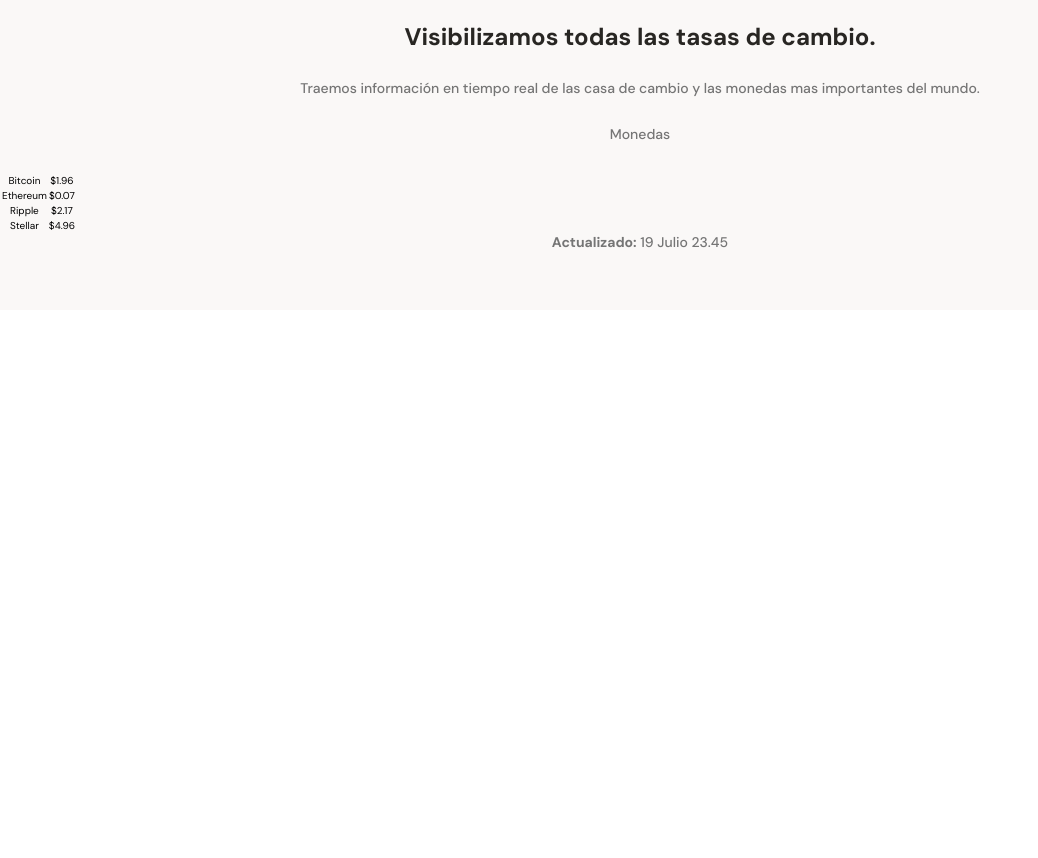
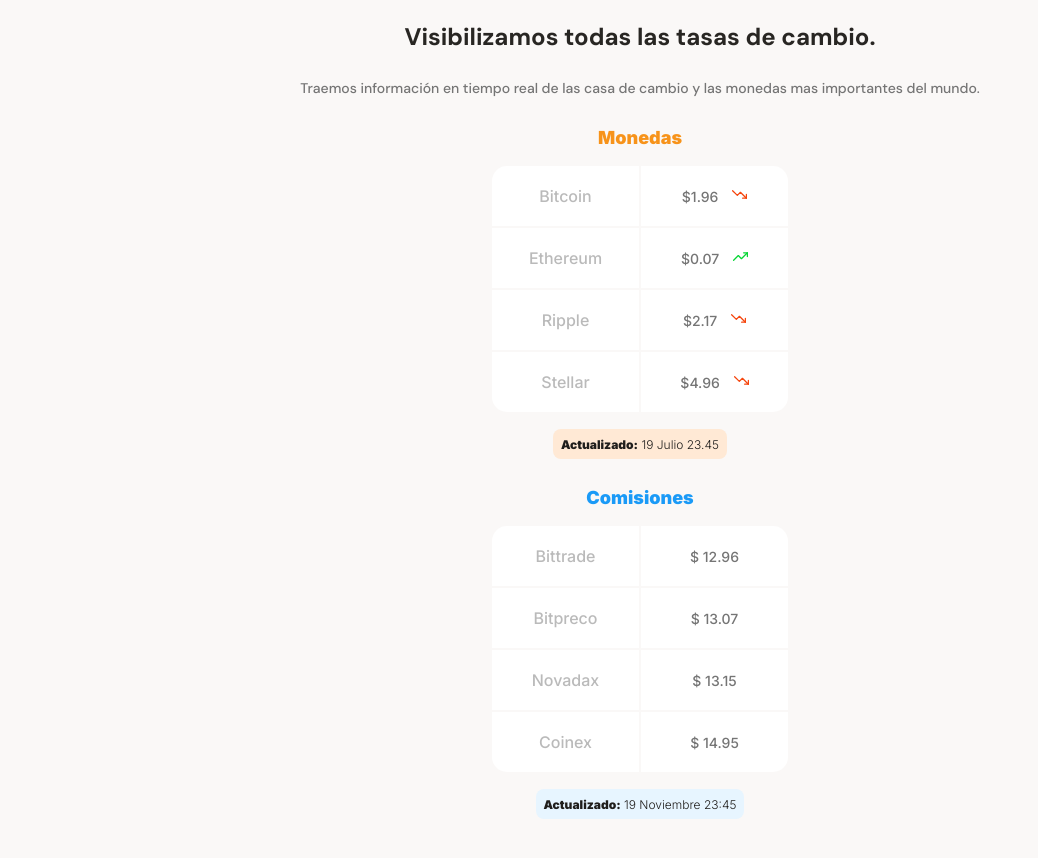
Before and after one commit to alfred3ks/batatabit, a plain HTML site: page index.html in a window 1280 px wide. Shown: the part 640-1498 px from the top of the page, without its empty margins (0-1038 px from the left). Before the commit the page ends 950 px from the top, so only its background shows below. Drawn offline with Linux system fonts and the light colour scheme.

Commit message:
Termino la sección de las tablas.

```diff
--- a/css/mobile.css
+++ b/css/mobile.css
@@ -1,3 +1,13 @@
+/*
+1. Posicionamiento
+2. Modelo de caja(Box model)
+3. Tipografia
+4. Temas visuales.
+5. Otros
+*/
+
+/* Estilos base del proyecto */
+
 /* Root */
 :root {
     --bitcoin-orange:#F7931A;
@@ -11,6 +21,7 @@
     --just-white:#FFFFFF;
 }
 
+/* header */
 header {
     position: relative;
     display: flex;
@@ -46,6 +57,7 @@ header img {
     line-height: 2.6rem;
     color:var(--just-white);
 }
+
 .header--title-container p {
     margin-top: 25px;
     font-size: 1.4rem;
@@ -56,8 +68,8 @@ header img {
 
 .header--title-container .header--button {
     position: absolute;
-    left: calc(50% - 118px);
     top: 270px;
+    left: calc(50% - (229px / 2));
     display: block;
     margin-top: 35px;
     padding: 15px;
@@ -81,6 +93,7 @@ header img {
     background-image: url('../assets/icons/down-arrow.svg');
 }
 
+/* Main */
 main {
     width: 100%;
     height: auto;
@@ -130,3 +143,122 @@ main {
 }
 
 /* Hacemos con tablas lo podemos cambiar a grid */
+/* Tables */
+.main-currency-table,
+.main-commissions-table {
+    width: 70%;
+    min-width: 235px;
+    max-width: 500px;
+    height: 360px;
+    margin: 0 auto;
+    font-family: 'Inter', sans-serif;
+}
+
+.main-currency-table .currency-table--title,
+.main-commissions-table .commissions-table--title {
+    margin-bottom: 15px;
+    font-size: 1.8rem;
+    font-weight: bold;
+    line-height: 2.3rem;
+    color: var(--bitcoin-orange);
+}
+
+.currency-table--container,
+.commissions-table--container {
+    width: 90%;
+    min-width: 230px;
+    max-width: 300px;
+    height: 250px;
+    margin: 0 auto;
+}
+
+.currency-table--container table,
+.commissions-table--container table {
+    width: 100%;
+    height: 100%;
+}
+
+.currency-table--container td,
+.commissions-table--container td {
+    width: 50%;
+    font-size: 1.6rem;
+    font-weight: 500;
+    line-height: 1.9rem;
+    color: var(--grey);
+    background-color: var(--just-white);
+}
+
+.currency-table--container .table__top-left,
+.commissions-table--container .table__top-left {
+    border-radius: 15px 0 0 0;
+}
+.currency-table--container .table__top-right,
+.commissions-table--container .table__top-right {
+    border-radius: 0 15px 0 0;
+}
+.currency-table--container .table__bottom-right,
+.commissions-table--container .table__bottom-right {
+    border-radius: 0 0 15px 0;
+}
+.currency-table--container .table__bottom-left,
+.commissions-table--container .table__bottom-left {
+    border-radius: 0 0 0 15px;
+}
+
+.currency-table--container .table__right,
+.commissions-table--container .table__right  {
+    font-size: 1.4rem;
+    font-weight: normal;
+    line-height: 1.7rem;
+    color: #757575;
+}
+
+.currency-table--container .down {
+    display: inline-block;
+    width: 15px;
+    height: 15px;
+    margin-left: 10px;
+    background-image: url('../assets/icons/trending-down.svg');
+    background-size: cover;
+    background-position: center;
+    background-repeat: no-repeat;
+}
+.currency-table--container .up {
+    display: inline-block;
+    width: 15px;
+    height: 15px;
+    margin-left: 10px;
+    background-image: url('../assets/icons/trending-up.svg');
+    background-size: cover;
+    background-position: center;
+    background-repeat: no-repeat;
+}
+
+.currency-table--date,
+.commissions-table--date {
+    width: max-content;
+    height: 30px;
+    margin: 0 auto;
+    margin-top: 15px;
+    padding: 8px;
+    background-color: var(--soft-orange);
+    border-radius: 8px;
+}
+
+.currency-table--date p,
+.commissions-table--date p{
+    font-size: 1.2rem;
+    font-weight: 300;
+    line-height: 1.5rem;
+    color: var(--warm-black);
+}
+
+.main-commissions-table .commissions-table--title {
+    color: var(--secondary-blue);
+}
+
+.commissions-table--date {
+    background-color: var(--soft-blue);
+}
+
+/* Detalles de productos */
--- a/index.html
+++ b/index.html
@@ -33,19 +33,19 @@
                         <table>
                             <tr>
                                 <td class="table__top-left">Bitcoin</td>
-                                <td class="table__top-right table__right">$1.96 <span></span> </td>
+                                <td class="table__top-right table__right">$1.96 <span class="down"></span> </td>
                             </tr>
                             <tr>
                                 <td>Ethereum</td>
-                                <td class="table__right">$0.07</td>
+                                <td class="table__right">$0.07 <span class="up"></span></td>
                             </tr>
                             <tr>
                                 <td>Ripple</td>
-                                <td class="table__right">$2.17</td>
+                                <td class="table__right">$2.17 <span class="down"></span></td>
                             </tr>
                             <tr>
                                 <td class="table__bottom-left">Stellar</td>
-                                <td class="table__bottom-right table__right">$4.96</td>
+                                <td class="table__bottom-right table__right">$4.96 <span class="down"></span></td>
                             </tr>
                         </table>
                     </div>
@@ -53,7 +53,33 @@
                         <p> <b>Actualizado:</b>  19 Julio 23.45</p>
                     </div>
                 </div>
-                <div></div>
+
+                <div class="main-commissions-table">
+                    <p class="commissions-table--title">Comisiones</p>
+                    <div class="commissions-table--container">
+                        <table>
+                            <tr>
+                                <td class="table__top-left">Bittrade</td>
+                                <td class="table__top-right table__right">$ 12.96</td>
+                            </tr>
+                            <tr>
+                                <td>Bitpreco</td>
+                                <td class="table__right">$ 13.07</td>
+                            </tr>
+                            <tr>
+                                <td>Novadax</td>
+                                <td class="table__right">$ 13.15</td>
+                            </tr>
+                            <tr>
+                                <td class="table__bottom-left">Coinex</td>
+                                <td class="table__bottom-right table__right">$ 14.95</td>
+                            </tr>
+                        </table>
+                    </div>
+                    <div class="commissions-table--date">
+                        <p><b>Actualizado:</b> 19 Noviembre 23:45</p>
+                    </div>
+                </div>
             </section>
         </section>
         <section></section>
```
